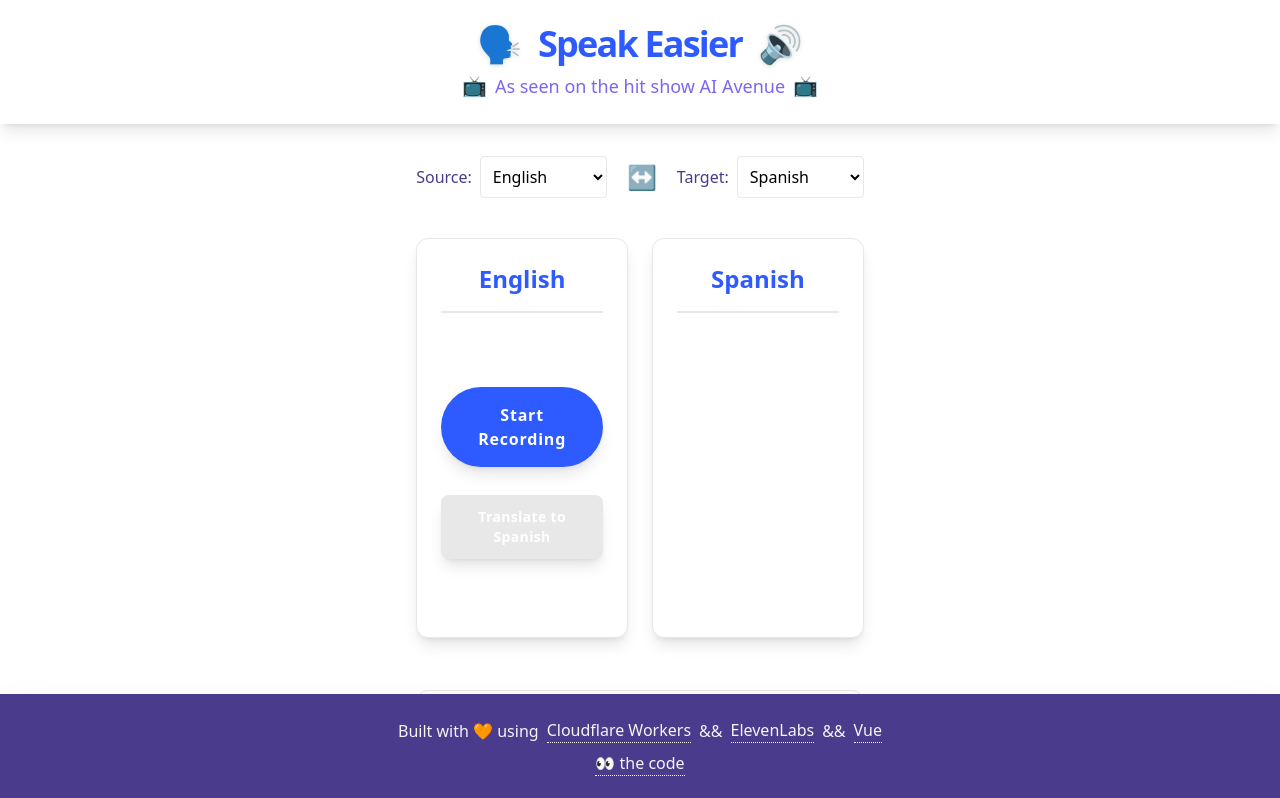
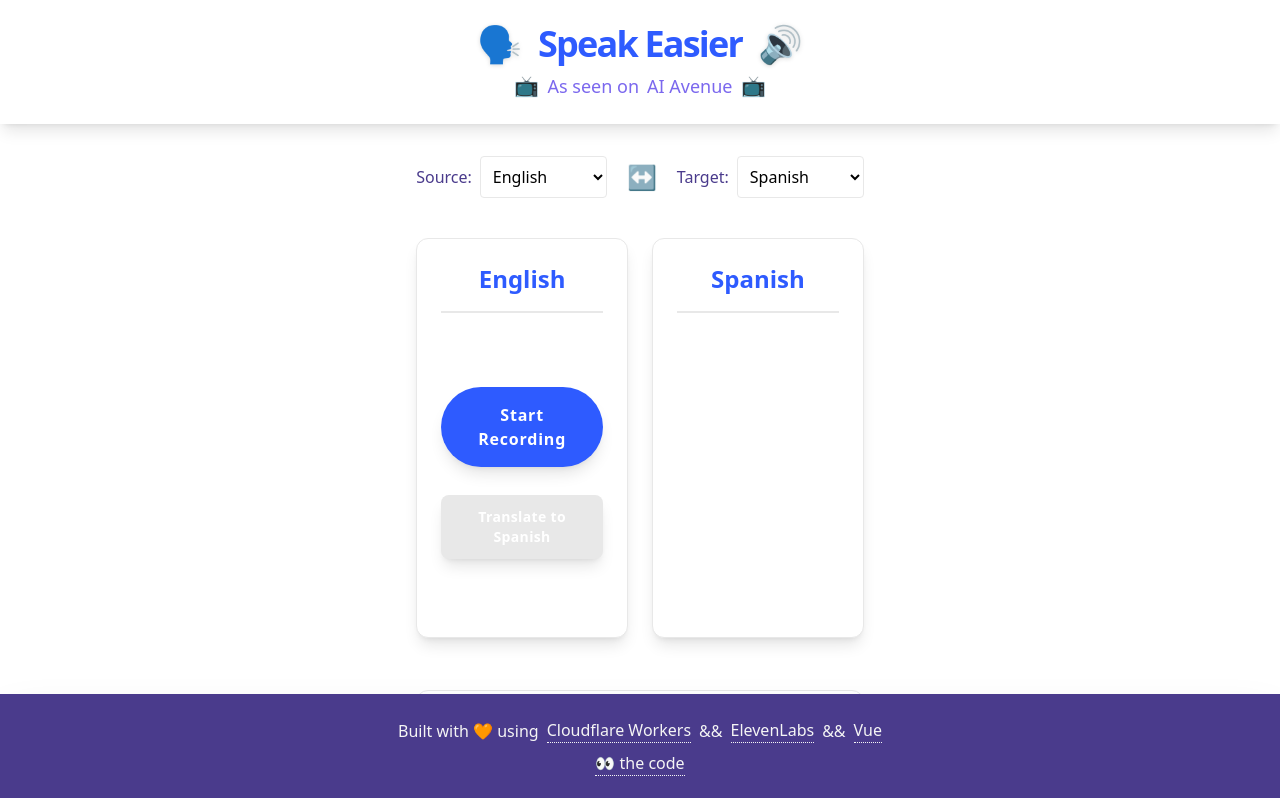
Before and after one commit to craigsdennis/ai-ave-speak-easier, a Vue app: page / in a window 1280 px wide. Shown: the top 798 px of the page. Built offline with nearby package versions, Linux system fonts and the light colour scheme.

Commit message:
Adds deploy to cloudflare and links to repo

```diff
--- a/src/App.vue
+++ b/src/App.vue
@@ -11,7 +11,7 @@ import { RouterView } from 'vue-router'
         <span class="text-4xl drop-shadow-sm">🔊</span>
       </div>
       <div class="text-medium-purple text-lg font-normal max-w-2xl mx-auto mt-2 flex items-center justify-center flex-wrap gap-2">
-        <span class="text-xl">📺</span> As seen on the hit show AI Avenue <span class="text-xl">📺</span>
+        <span class="text-xl">📺</span> As seen on <a href="https://aiavenue.show">AI Avenue</a><span class="text-xl">📺</span>
       </div>
     </header>
 
@@ -28,7 +28,7 @@ import { RouterView } from 'vue-router'
           <a href="https://vuejs.org/" target="_blank" rel="noopener" class="text-off-white border-b border-dotted border-off-white hover:text-bright-blue hover:border-bright-blue transition-colors">Vue</a>
         </div>
         <div class="flex items-center justify-center flex-wrap gap-2">
-          <a href="https://github.com/craigsdennis/" target="_blank" rel="noopener" class="text-off-white border-b border-dotted border-off-white hover:text-bright-blue hover:border-bright-blue transition-colors">👀 the code</a>
+          <a href="https://github.com/craigsdennis/ai-ave-speak-easier" target="_blank" rel="noopener" class="text-off-white border-b border-dotted border-off-white hover:text-bright-blue hover:border-bright-blue transition-colors">👀 the code</a>
         </div>
       </div>
     </footer>
```
Also changed, not shown: 1 other file (tests, documents, lock files or other folders).
